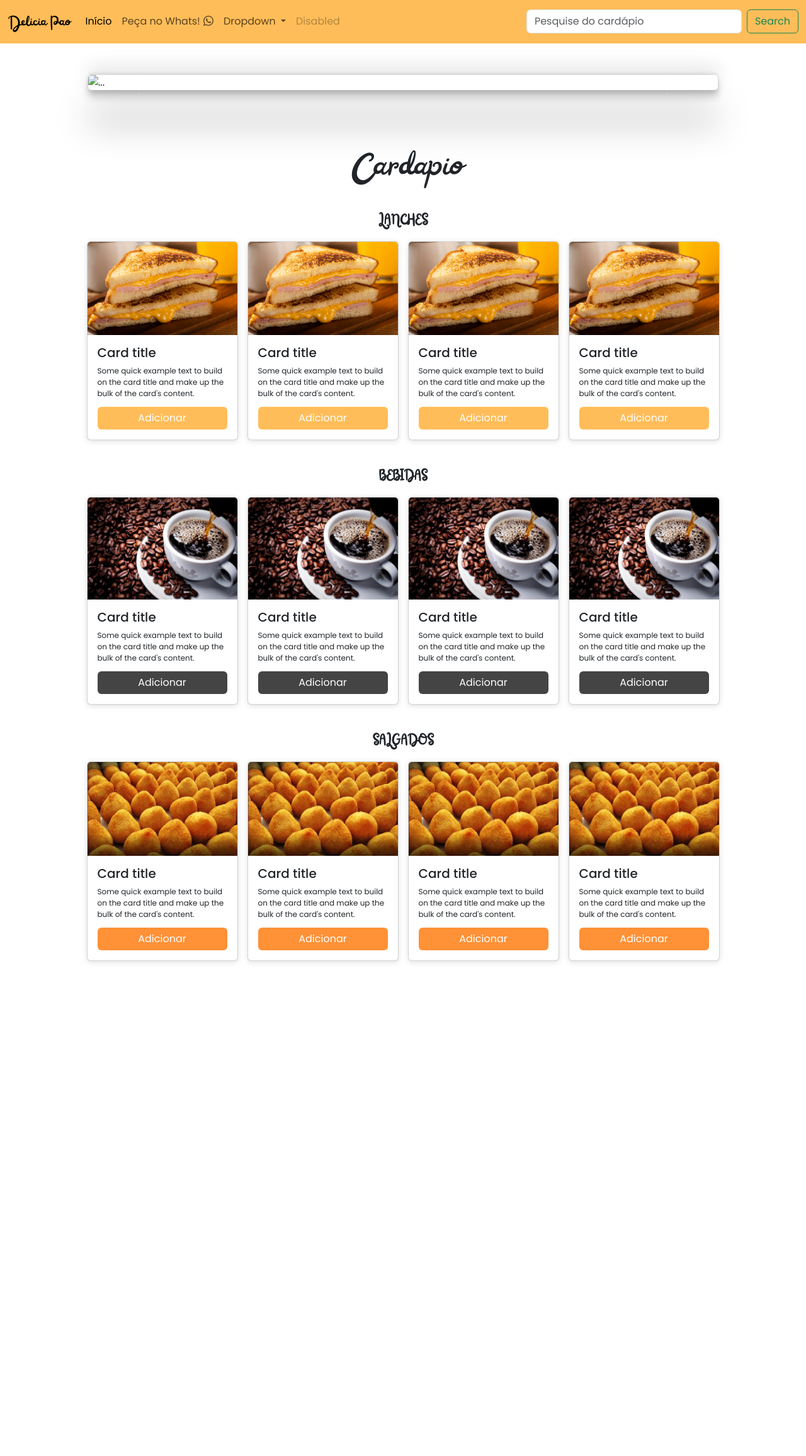
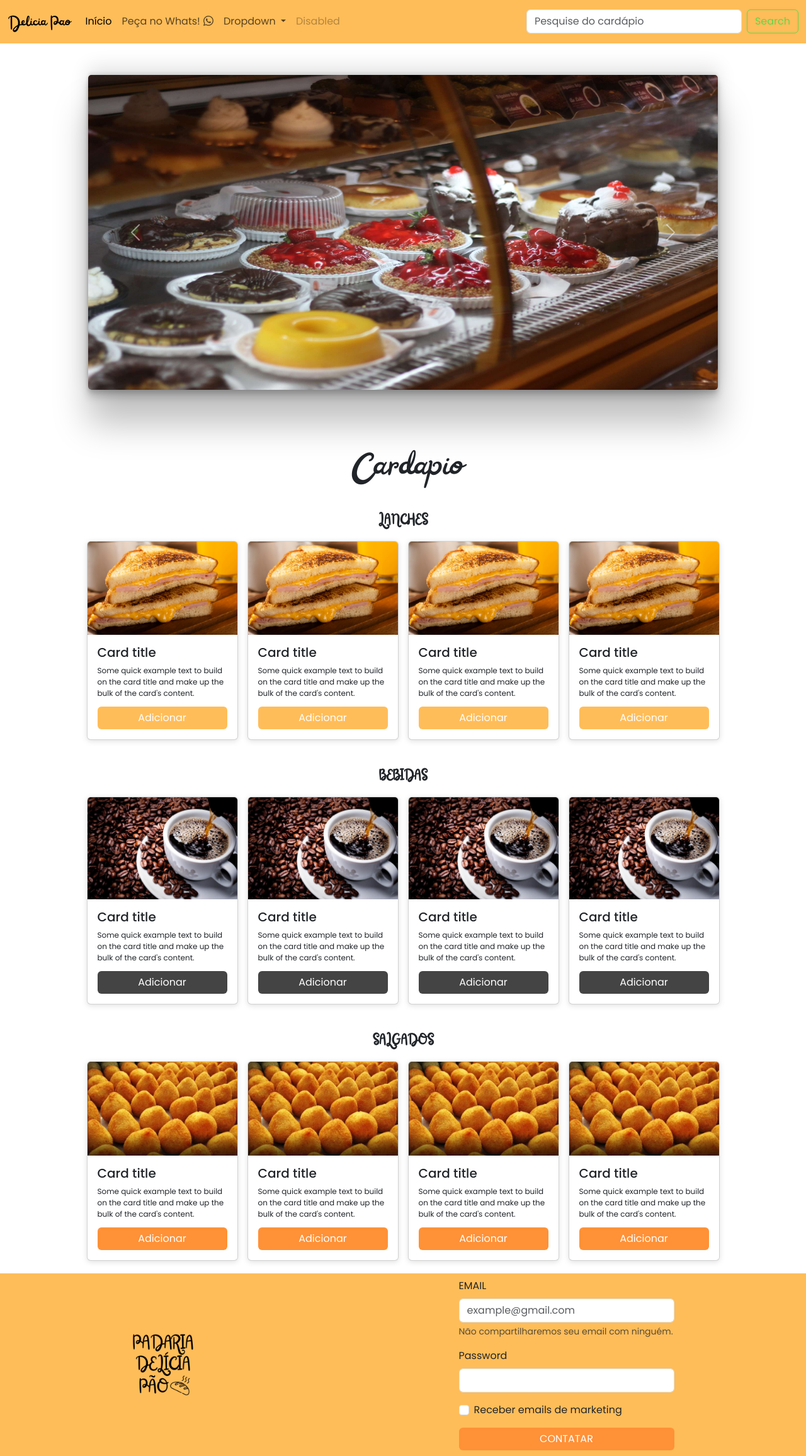
Before and after one commit to viniciuspaivaa/Revisao2024, a plain HTML site: page padariaDeliciaPao/index.html in a window 1280 px wide. Shown: the whole page at 63% size. Before the commit the page ends 1546 px from the top, so only its background shows below. Drawn offline with nearby package versions, Linux system fonts and the light colour scheme.

Commit message:
Adicionado formulário footer

```diff
--- a/padariaDeliciaPao/index.html
+++ b/padariaDeliciaPao/index.html
@@ -67,13 +67,13 @@
               <div id="carouselExample" class="carousel slide">
                 <div class="carousel-inner">
                   <div class="carousel-item active">
-                    <img src="..." class="d-block w-100" alt="...">
-                  </div>
-                  <div class="carousel-item">
                     <img src="./img/padaria_01.jpg" class="d-block w-100" alt="...">
                   </div>
                   <div class="carousel-item">
-                    <img src="..." class="d-block w-100" alt="...">
+                    <img src="./img/padaria_02.webp" class="d-block w-100" alt="...">
+                  </div>
+                  <div class="carousel-item">
+                    <img src="./img/padaria_03.jpg" class="d-block w-100" alt="...">
                   </div>
                 </div>
                 <button class="carousel-control-prev" type="button" data-bs-target="#carouselExample" data-bs-slide="prev">
@@ -199,6 +199,27 @@
             </div>
 
         </main>
+
+        <footer>
+            <img id="footer-logo" src="./img/logo.png" alt="">
+
+            <form>
+              <div class="mb-3">
+                <label for="exampleInputEmail1" class="form-label">EMAIL</label>
+                <input type="email" class="form-control" id="exampleInputEmail1" placeholder="example@gmail.com" aria-describedby="emailHelp">
+                <div id="emailHelp" class="form-text">Não compartilharemos seu email com ninguém.</div>
+              </div>
+              <div class="mb-3">
+                <label for="exampleInputPassword1" class="form-label">Password</label>
+                <input type="password" class="form-control" id="exampleInputPassword1">
+              </div>
+              <div class="mb-3 form-check">
+                <input type="checkbox" class="form-check-input" id="exampleCheck1">
+                <label class="form-check-label" for="exampleCheck1">Receber emails de marketing</label>
+              </div>
+              <button type="submit" id="footer-form-button" class="btn btn-primary">CONTATAR</button>
+            </form>
+        </footer>
     </div>
 </body>
 </html>
--- a/padariaDeliciaPao/style.css
+++ b/padariaDeliciaPao/style.css
@@ -60,8 +60,18 @@ nav{
     margin-left: 5px;
 }
 
+.btn-outline-success {
+    border: #64D448 1px solid !important;
+    color: #64D448;
+}
+
+.btn-outline-success:hover {
+    color: white;
+    background-color: #64D448;
+}
+
 #carrossel {
-    padding: 50px 0px 50px 0px;
+    padding: 50px 10px 50px 10px;
     width: 100%;
     height: 100%;
     display: flex;
@@ -72,15 +82,15 @@ nav{
 .carousel {
     width: 100%;
     max-width: 1000px;
-    height: 100%;
-    max-height: 400px;
+    max-height: 500px;
     border-radius: 5px;
     box-shadow: rgba(0, 0, 0, 0.25) 0px 54px 55px, rgba(0, 0, 0, 0.12) 0px -12px 30px, rgba(0, 0, 0, 0.12) 0px 4px 6px, rgba(0, 0, 0, 0.17) 0px 12px 13px, rgba(0, 0, 0, 0.09) 0px -3px 5px;
 }
 
 .w-100 {
     width: 100%;
-    height: 100%;
+    max-width: 1000px;
+    max-height: 500px;
     border-radius: 5px;
 }
 
@@ -167,7 +177,21 @@ nav{
     background-color: #ff9137 !important;
 }
 
+footer {
+    height: 290px;
+    display: flex;
+    align-items: center;
+    justify-content: space-around;
+    background-color: #FFBD59;
+}
 
+#footer-logo {
+    width: 100px;
+}
+
+#footer-form-button {
+    background-color: #ff9137 !important;
+}
 
 @media (max-width: 768px) {
     .card-container {
```
Also changed, not shown: padariaDeliciaPao/img/padaria_02.webp (added), padariaDeliciaPao/img/padaria_03.jpg (added), 2 other files.
